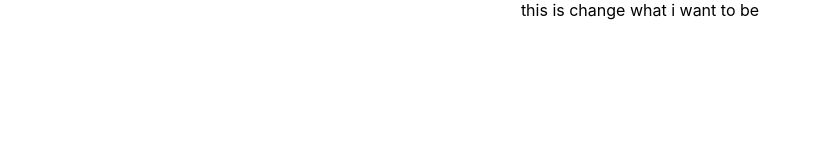
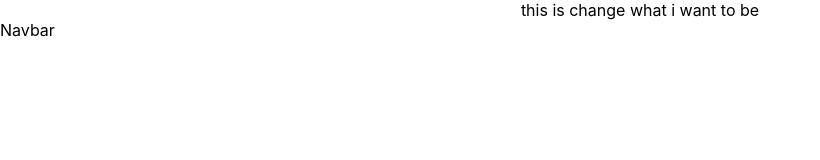
Before and after one commit to tarunkumar8812/bookingAppClient, a React (Create React App) app: page / in a window 1280 px wide. Shown: the top 160 px of the page, without its empty margins (0-820 px from the left). Built offline with nearby package versions, Linux system fonts and the light colour scheme.

Commit message:
navbar file is added

```diff
--- a/src/App.js
+++ b/src/App.js
@@ -1,10 +1,14 @@
 import './App.css';
+import Navbar from './components/navbar/Navbar';
 
 function App() {
   return (
-    <div className="App">
-      this is change what i want to be
-    </div>
+    <>
+      <div className="App">
+        this is change what i want to be
+      </div>
+      <Navbar></Navbar>
+    </>
   );
 }
 
--- /dev/null
+++ b/src/components/navbar/Navbar.js
@@ -0,0 +1,9 @@
+import React from 'react'
+
+const Navbar = () => {
+  return (
+    <div>Navbar</div>
+  )
+}
+
+export default Navbar
```
Also changed, not shown: src/components/navbar/navbar.css (added).
